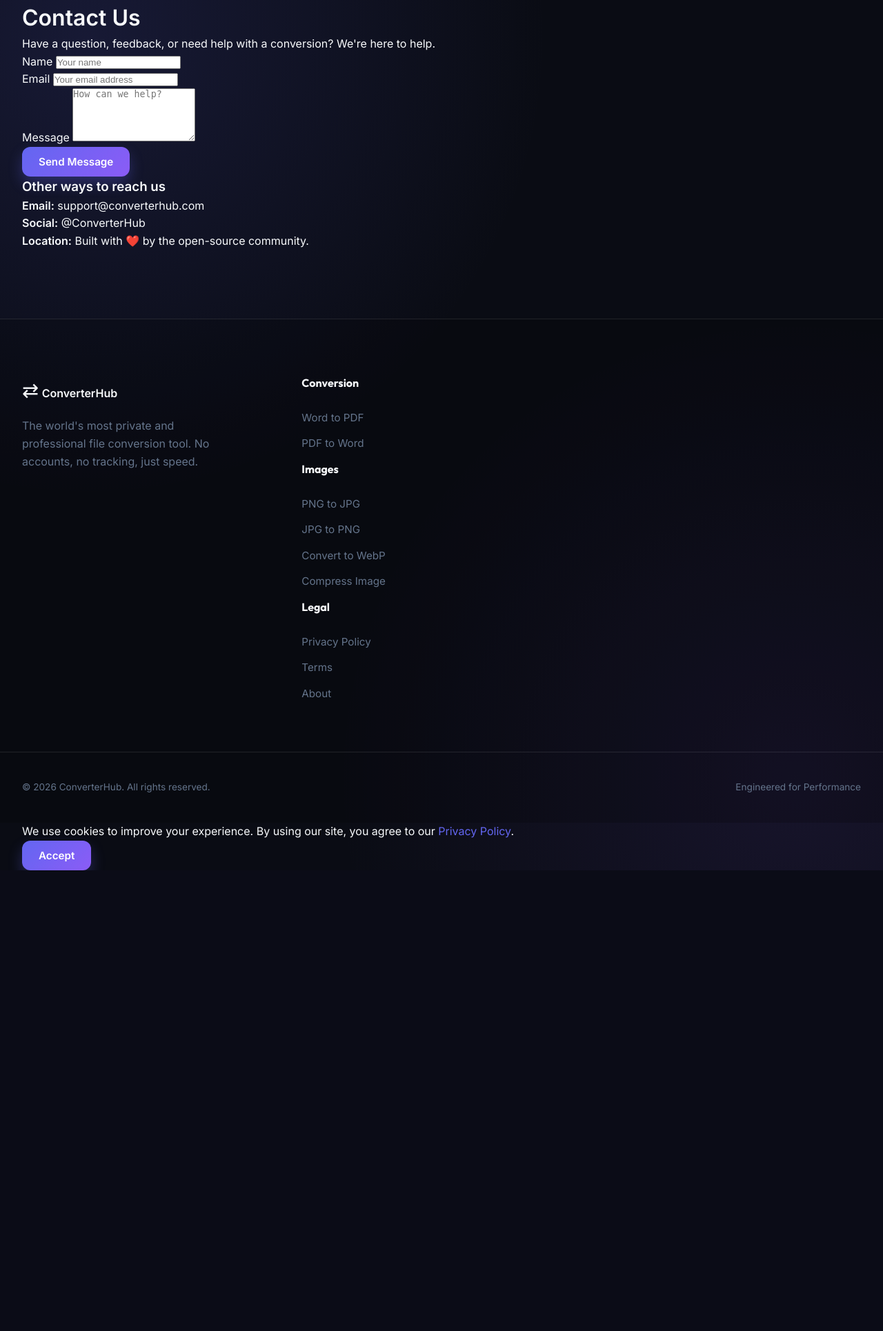
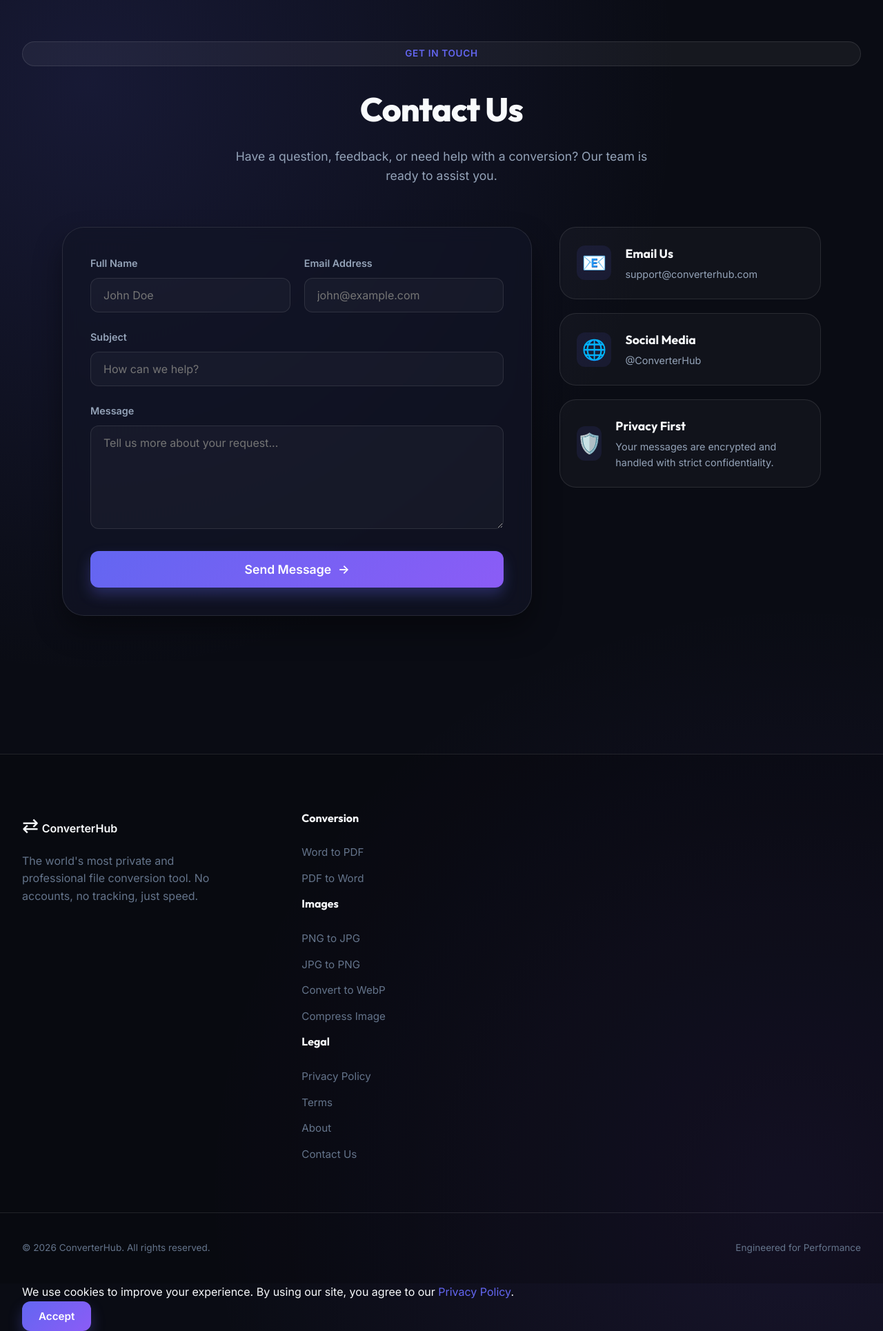
Before and after one commit to corecodingninja/fileconvertor, a Flask app: page /contact in a window 1280 px wide. Shown: the part 80-2010 px from the top of the page at 69% size. Before the commit the page ends 1342 px from the top, so only its background shows below. Run offline with Flask 3, Linux system fonts and the light colour scheme; parts of the project's set-up code (start-up, migrations or seed data) failed here and were passed over; some libraries are stand-ins or nearby versions.

Commit message:
initial commit

```diff
--- a/app/routes/main.py
+++ b/app/routes/main.py
@@ -67,7 +67,7 @@ def terms():
 @main_bp.route('/contact')
 def contact():
     meta = get_page_meta('contact')
-    return render_template('contact.html', meta=meta)
+    return render_template('contact.html', meta=meta, active_page='contact')
 
 
 @main_bp.route('/sitemap.xml')
@@ -83,6 +83,7 @@ def sitemap():
         {'loc': f'{base}/compress-image', 'priority': '0.8', 'changefreq': 'weekly'},
         {'loc': f'{base}/blog/', 'priority': '0.7', 'changefreq': 'weekly'},
         {'loc': f'{base}/about', 'priority': '0.5', 'changefreq': 'monthly'},
+        {'loc': f'{base}/contact', 'priority': '0.5', 'changefreq': 'monthly'},
         {'loc': f'{base}/privacy', 'priority': '0.3', 'changefreq': 'monthly'},
         {'loc': f'{base}/terms', 'priority': '0.3', 'changefreq': 'monthly'},
     ]
--- a/static/css/main.css
+++ b/static/css/main.css
@@ -343,6 +343,104 @@ ul { list-style: none; }
   border-color: var(--accent);
 }
 
+.btn-block { width: 100%; justify-content: center; padding: 16px; font-size: 1.1rem; }
+
+/* ===== CONTACT PAGE PREMIUM ===== */
+.contact-grid-premium {
+  display: grid;
+  grid-template-columns: 1.8fr 1fr;
+  gap: 40px;
+  max-width: 1100px;
+  margin: 0 auto;
+}
+
+.contact-card {
+  background: var(--bg-surface);
+  backdrop-filter: var(--glass-blur);
+  border: 1px solid var(--border-glass);
+  border-radius: 32px;
+  padding: 40px;
+  box-shadow: var(--shadow-premium);
+}
+
+.premium-form .form-row {
+  display: grid;
+  grid-template-columns: 1fr 1fr;
+  gap: 20px;
+}
+
+.premium-form .form-group {
+  margin-bottom: 24px;
+}
+
+.premium-form label {
+  display: block;
+  font-size: 0.9rem;
+  font-weight: 600;
+  margin-bottom: 10px;
+  color: var(--text-muted);
+}
+
+.premium-form input, .premium-form textarea {
+  width: 100%;
+  background: rgba(255, 255, 255, 0.03);
+  border: 1px solid var(--border-glass);
+  border-radius: 12px;
+  padding: 14px 18px;
+  color: var(--text-primary);
+  font-family: inherit;
+  font-size: 1rem;
+  transition: var(--transition-smooth);
+}
+
+.premium-form input:focus, .premium-form textarea:focus {
+  outline: none;
+  border-color: var(--accent);
+  background: rgba(255, 255, 255, 0.06);
+  box-shadow: 0 0 15px var(--accent-glow);
+}
+
+.contact-sidebar {
+  display: flex;
+  flex-direction: column;
+  gap: 20px;
+}
+
+.info-card {
+  background: var(--bg-card);
+  border: 1px solid var(--border-glass);
+  padding: 24px;
+  border-radius: 24px;
+  display: flex;
+  align-items: center;
+  gap: 20px;
+  transition: var(--transition-smooth);
+}
+
+.info-card:hover {
+  border-color: var(--accent);
+  transform: translateX(10px);
+}
+
+.info-icon {
+  font-size: 1.8rem;
+  width: 50px;
+  height: 50px;
+  background: rgba(99, 102, 241, 0.1);
+  border-radius: 12px;
+  display: flex;
+  align-items: center;
+  justify-content: center;
+}
+
+.info-text h4 { font-family: var(--font-heading); font-size: 1.1rem; margin-bottom: 4px; }
+.info-text p { color: var(--text-muted); font-size: 0.9rem; }
+
+@media (max-width: 900px) {
+  .contact-grid-premium { grid-template-columns: 1fr; }
+  .premium-form .form-row { grid-template-columns: 1fr; }
+}
+
 /* ===== RESPONSIVE ===== */
 @media (max-width: 1024px) {
   .footer-inner { grid-template-columns: 1fr 1fr; }
--- a/templates/base.html
+++ b/templates/base.html
@@ -134,6 +134,7 @@
           <li><a href="/privacy">Privacy Policy</a></li>
           <li><a href="/terms">Terms</a></li>
           <li><a href="/about">About</a></li>
+          <li><a href="/contact">Contact Us</a></li>
         </ul>
       </div>
     </div>
--- a/templates/contact.html
+++ b/templates/contact.html
@@ -1,33 +1,63 @@
 {% extends 'base.html' %}
 {% block content %}
-<div class="content-page container">
-  <div class="contact-wrap">
-    <h1>Contact Us</h1>
-    <p>Have a question, feedback, or need help with a conversion? We're here to help.</p>
+<div class="converter-page">
+  <div class="container">
+    <div class="converter-header">
+      <div class="hero-badge">Get in Touch</div>
+      <h1>Contact <span class="accent">Us</span></h1>
+      <p class="converter-sub">Have a question, feedback, or need help with a conversion? Our team is ready to assist you.</p>
+    </div>
 
-    <div class="contact-grid">
-      <div class="contact-form-wrap">
-        <form action="#" class="contact-form">
-          <div class="form-group">
-            <label for="name">Name</label>
-            <input type="text" id="name" name="name" placeholder="Your name" required>
+    <div class="contact-grid-premium">
+      <div class="contact-card">
+        <form action="#" class="premium-form">
+          <div class="form-row">
+            <div class="form-group">
+              <label for="name">Full Name</label>
+              <input type="text" id="name" name="name" placeholder="John Doe" required>
+            </div>
+            <div class="form-group">
+              <label for="email">Email Address</label>
+              <input type="email" id="email" name="email" placeholder="john@example.com" required>
+            </div>
           </div>
           <div class="form-group">
-            <label for="email">Email</label>
-            <input type="email" id="email" name="email" placeholder="Your email address" required>
+            <label for="subject">Subject</label>
+            <input type="text" id="subject" name="subject" placeholder="How can we help?" required>
           </div>
           <div class="form-group">
             <label for="message">Message</label>
-            <textarea id="message" name="message" rows="5" placeholder="How can we help?" required></textarea>
+            <textarea id="message" name="message" rows="6" placeholder="Tell us more about your request..." required></textarea>
           </div>
-          <button type="submit" class="btn btn-primary">Send Message</button>
+          <button type="submit" class="btn btn-primary btn-block">
+            <span>Send Message</span>
+            <span class="btn-icon">→</span>
+          </button>
         </form>
       </div>
-      <div class="contact-info">
-        <h3>Other ways to reach us</h3>
-        <p><strong>Email:</strong> support@converterhub.com</p>
-        <p><strong>Social:</strong> @ConverterHub</p>
-        <p><strong>Location:</strong> Built with ❤️ by the open-source community.</p>
+
+      <div class="contact-sidebar">
+        <div class="info-card">
+          <div class="info-icon">📧</div>
+          <div class="info-text">
+            <h4>Email Us</h4>
+            <p>support@converterhub.com</p>
+          </div>
+        </div>
+        <div class="info-card">
+          <div class="info-icon">🌐</div>
+          <div class="info-text">
+            <h4>Social Media</h4>
+            <p>@ConverterHub</p>
+          </div>
+        </div>
+        <div class="info-card">
+          <div class="info-icon">🛡️</div>
+          <div class="info-text">
+            <h4>Privacy First</h4>
+            <p>Your messages are encrypted and handled with strict confidentiality.</p>
+          </div>
+        </div>
       </div>
     </div>
   </div>
```
